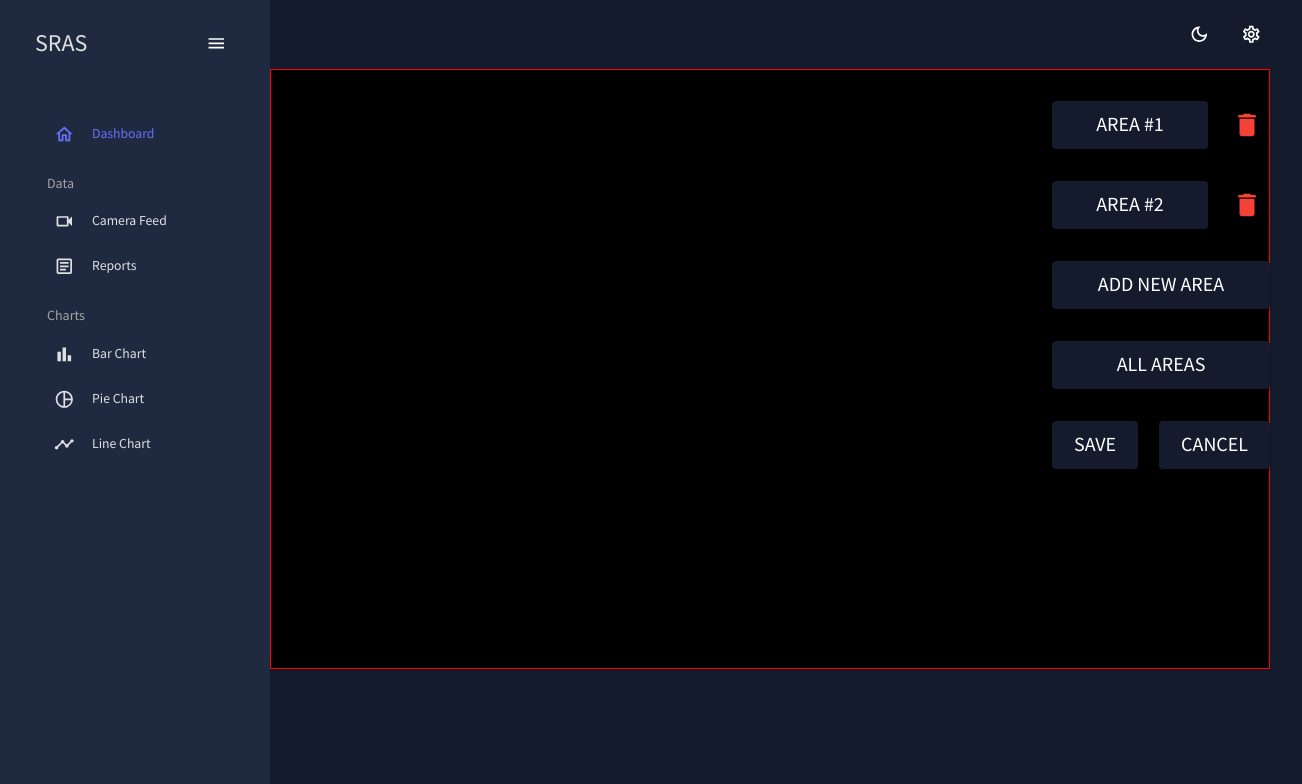
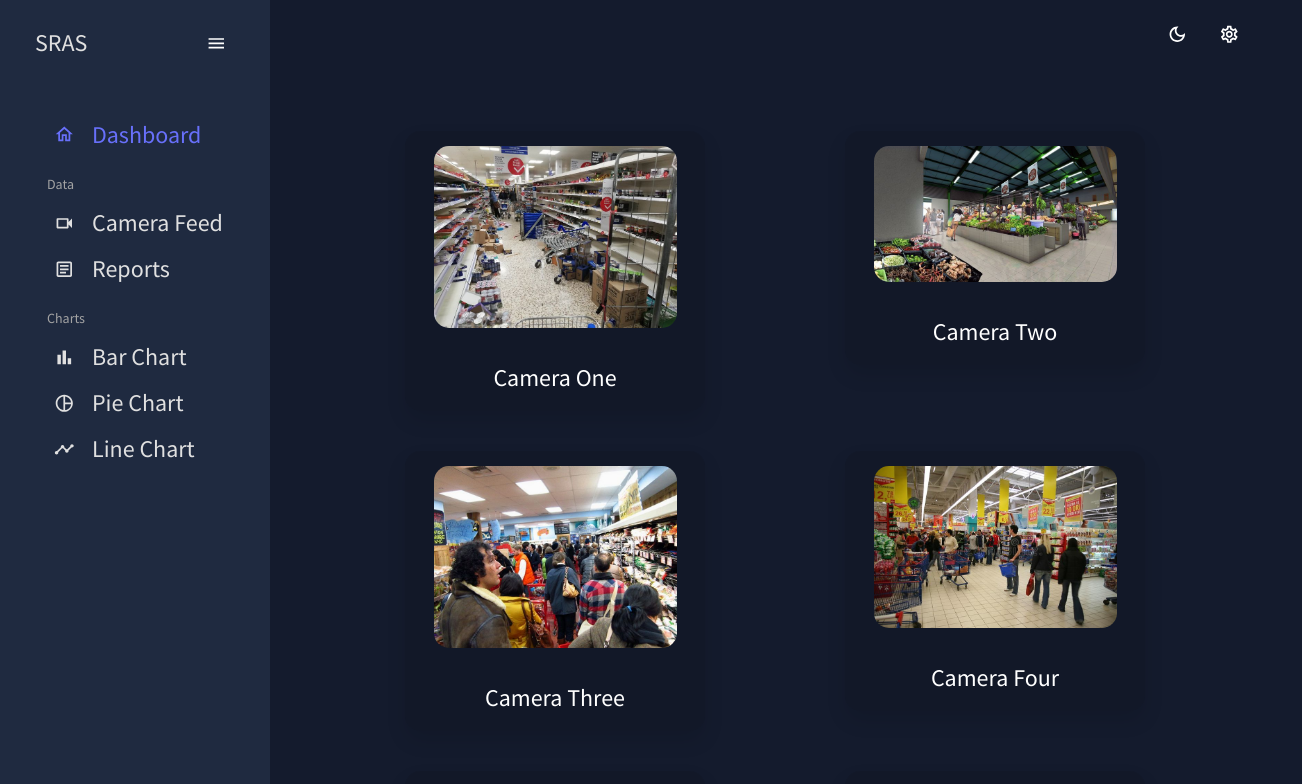
Before and after one commit to SalmaElhammamy/SRAS, a React (Create React App) app in the folder SRAS-frontend/: page /camerafeed in a window 1280 px wide. Shown: the top 784 px of the page, 1302 px wide, since content can reach past the window. Built offline with nearby package versions, Linux system fonts and the light colour scheme.

Commit message:
Move polygons to settings

```diff
--- a/SRAS-frontend/src/components/Card/Card.css
+++ b/SRAS-frontend/src/components/Card/Card.css
@@ -13,7 +13,6 @@
   margin-left: 50px;
   cursor: pointer;
   overflow: hidden;
-
 }
 
 .CardImg {
@@ -43,6 +42,10 @@
   align-items: center;
   justify-content: center;
   z-index: 9;
+  padding-left: 12%;
+  background-color: rgba(255, 255, 255, 0.3);
+  -webkit-backdrop-filter: blur(10px);
+  backdrop-filter: blur(10px);
 }
 
 .expanded-img {
@@ -65,5 +68,4 @@
   font-size: 1.5rem;
   color: #fff;
   text-align: center;
-
 }
--- a/SRAS-frontend/src/components/Card/Card.jsx
+++ b/SRAS-frontend/src/components/Card/Card.jsx
@@ -1,6 +1,7 @@
 import React, { useState } from "react";
 import "./Card.css";
-import { FaTimes } from 'react-icons/fa';
+import { FaTimes } from "react-icons/fa";
+import PolygonDrawer from "../Polygon";
 
 const images = [
   "/assets/img1.jpg",
@@ -17,23 +18,68 @@ const Card = ({ title, imageIndex }) => {
   const toggleExpanded = () => {
     setExpanded(!expanded);
   };
+  const width = 1000;
+  const height = 600;
+  const existingCoordinates = [
+    {
+      x: 328,
+      y: 71,
+    },
+    {
+      x: 58,
+      y: 63,
+    },
+    {
+      x: 61,
+      y: 509,
+    },
+    {
+      x: 669,
+      y: 78,
+    },
+    {
+      x: 669,
+      y: 78,
+    },
+    {
+      x: 328,
+      y: 71,
+    },
+  ];
 
   return (
     <>
+      {!expanded ? (
         <div
-        className={`Card ${expanded ? 'ExpandedCard' : ''}`}
+          className={`Card ${expanded ? "ExpandedCard" : ""}`}
           onClick={toggleExpanded}
         >
           <img src={images[imageIndex]} alt={title} className="expanded-img" />
           <div className="title">{title}</div>
         </div>
-      {expanded && (
-        <div className="ExpandedCard" onClick={toggleExpanded}>
+      ) : (
+        <div className="ExpandedCard">
           <div className="close-icon">
-            <FaTimes />
+            <FaTimes
+              onClick={() => {
+                console.log("hi");
+                toggleExpanded();
+              }}
+            />
           </div>
-          <img src={images[imageIndex]} alt={title} className="expanded-img" />
+
+          <PolygonDrawer
+            height={height}
+            width={width}
+            existingCoordinates={existingCoordinates}
+          />
+          <div
+            style={{
+              width: "100%",
+            }}
+          >
             <div className="title">{title}</div>
+          </div>
         </div>
       )}
     </>
--- a/SRAS-frontend/src/components/Polygon.jsx
+++ b/SRAS-frontend/src/components/Polygon.jsx
@@ -11,6 +11,7 @@ import {
   Tooltip,
 } from "@mui/material";
 import DeleteIcon from "@mui/icons-material/Delete";
+import reportImg from "../Img/report.jpg";
 
 const CustomButton = ({ text, onClick, sx }) => {
   return (
@@ -171,6 +172,9 @@ export default function PolygonDrawer(props) {
       spacing={4}
       sx={{
         padding: "2rem",
+        paddingLeft: "12% !important",
+        marginTop: "2.5rem !important",
+        zIndex: 100,
       }}
     >
       <Grid
@@ -192,9 +196,8 @@ export default function PolygonDrawer(props) {
               ? "auto"
               : "none",
 
-            backgroundColor: "black",
-            border: "1px solid red",
             position: "relative",
+            backgroundImage: `url(${reportImg})`,
           }}
         >
           {polygons.map(
--- a/SRAS-frontend/src/scenes/bar/index.jsx
+++ b/SRAS-frontend/src/scenes/bar/index.jsx
@@ -6,7 +6,7 @@ const Bar = () => {
   return (
     <Box m="20px">
       <Header title="Bar Chart" subtitle="Simple Bar Chart" />
-      <Box height="75vh">
+      <Box height="100vh">
         <BarChart />
       </Box>
     </Box>
--- a/SRAS-frontend/src/scenes/camerafeed/index.jsx
+++ b/SRAS-frontend/src/scenes/camerafeed/index.jsx
@@ -46,41 +46,12 @@ const FAQ = () => {
   ];
   // console.log(state);
 
-  const width = 1000;
-  const height = 600;
-  const existingCoordinates = [
-    {
-      x: 328,
-      y: 71,
-    },
-    {
-      x: 58,
-      y: 63,
-    },
-    {
-      x: 61,
-      y: 509,
-    },
-    {
-      x: 669,
-      y: 78,
-    },
-    {
-      x: 669,
-      y: 78,
-    },
-    {
-      x: 328,
-      y: 71,
-    },
-  ];
   return (
     <Box>
-      <PolygonDrawer
-        height={height}
-        width={width}
-        existingCoordinates={existingCoordinates}
-      />
+      <Box>
+        <Header />
+        <Cards cards={cards} />
+      </Box>
     </Box>
   );
 };
--- a/SRAS-frontend/src/scenes/global/Sidebar.jsx
+++ b/SRAS-frontend/src/scenes/global/Sidebar.jsx
@@ -16,8 +16,8 @@ import PieChartOutlineOutlinedIcon from "@mui/icons-material/PieChartOutlineOutl
 import TimelineOutlinedIcon from "@mui/icons-material/TimelineOutlined";
 import MenuOutlinedIcon from "@mui/icons-material/MenuOutlined";
 import MapOutlinedIcon from "@mui/icons-material/MapOutlined";
-import VideocamOutlinedIcon from '@mui/icons-material/VideocamOutlined';
-import ArticleOutlinedIcon from '@mui/icons-material/ArticleOutlined';
+import VideocamOutlinedIcon from "@mui/icons-material/VideocamOutlined";
+import ArticleOutlinedIcon from "@mui/icons-material/ArticleOutlined";
 
 const Item = ({ title, to, icon, selected, setSelected }) => {
   const theme = useTheme();
@@ -31,7 +31,13 @@ const Item = ({ title, to, icon, selected, setSelected }) => {
       onClick={() => setSelected(title)}
       icon={icon}
     >
-      <Typography>{title}</Typography>
+      <Typography
+        sx={{
+          fontSize: "1.5rem !important",
+        }}
+      >
+        {title}
+      </Typography>
       <Link to={to} />
     </MenuItem>
   );
@@ -104,10 +110,10 @@ const Sidebar = () => {
               </Box>
               <Box textAlign="center">
                 <Typography
-                  // variant="h2"
-                  // color={colors.grey[100]}
-                  // fontWeight="bold"
-                  // sx={{ m: "10px 0 0 0" }}
+                // variant="h2"
+                // color={colors.grey[100]}
+                // fontWeight="bold"
+                // sx={{ m: "10px 0 0 0" }}
                 >
                   {/* Ed Roh */}
                 </Typography>
@@ -205,6 +211,9 @@ const Sidebar = () => {
               icon={<BarChartOutlinedIcon />}
               selected={selected}
               setSelected={setSelected}
+              sx={{
+                fontSize: "5rem !important",
+              }}
             />
             <Item
               title="Pie Chart"
```
Lines whose indentation alone changed are shown as unchanged.
